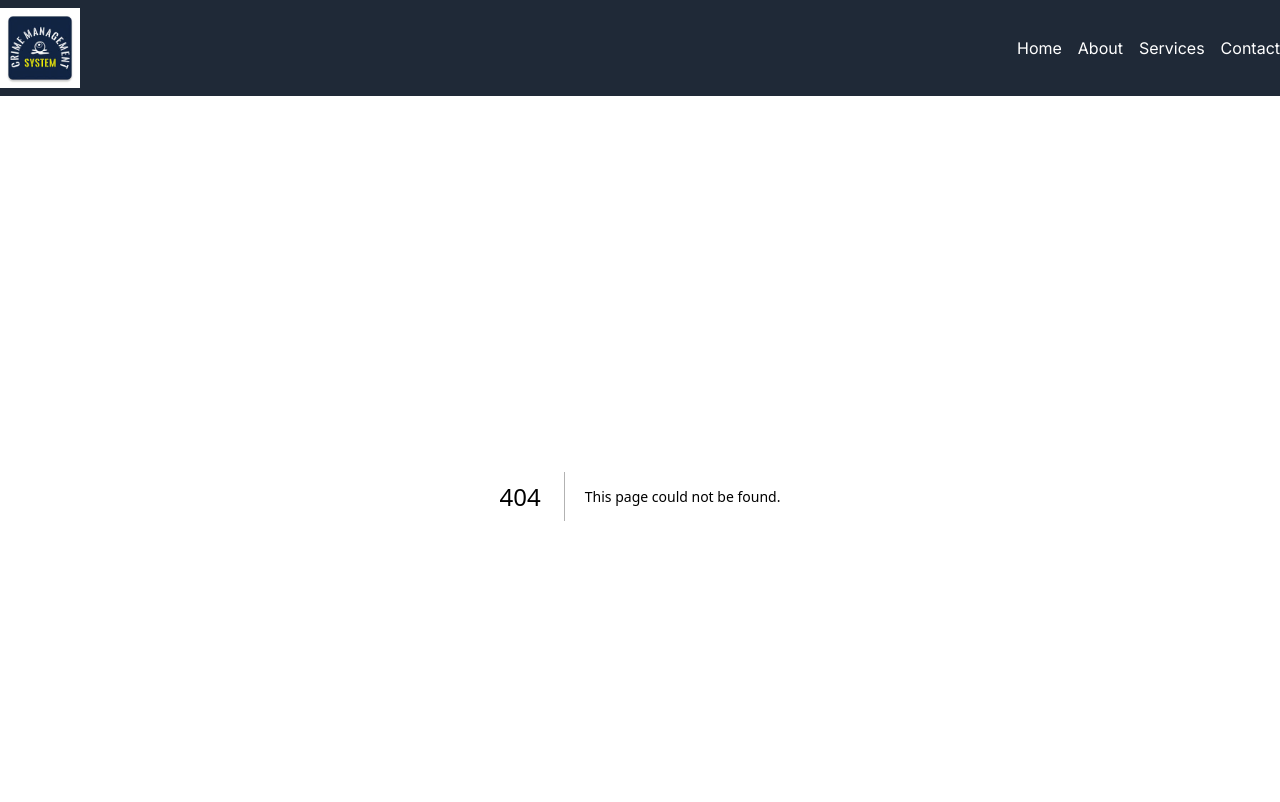
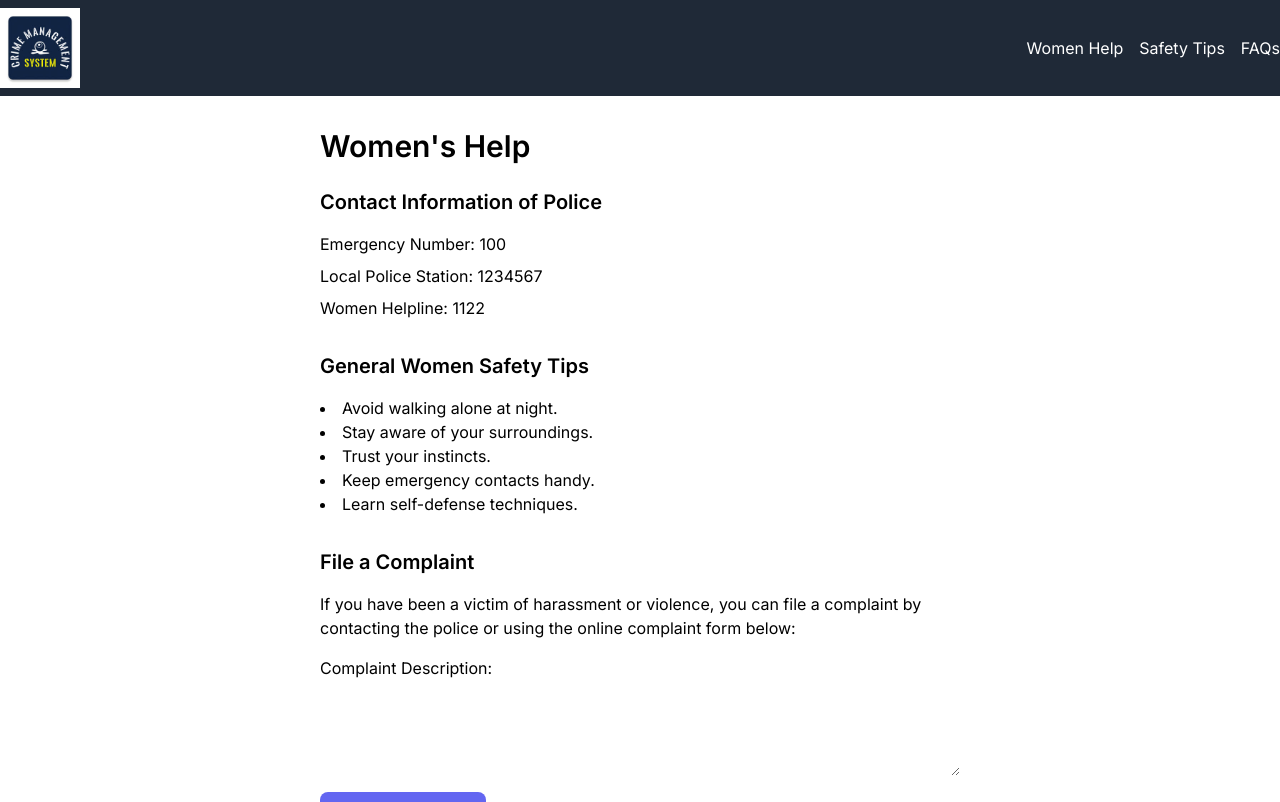
Before and after one commit to ayesha-batool/crime-management-system, a Next.js app: page /women-help in a window 1280 px wide. Before the commit this address had no page. Shown: the top 802 px of the page. Built offline with nearby package versions, Linux system fonts and the light colour scheme.

Commit message:
worked on pages

```diff
--- a/app/components/header.tsx
+++ b/app/components/header.tsx
@@ -1,18 +1,19 @@
 // components/Header.tsx
+
+import Link from "next/link";
 
 const Header: React.FC = () => {
   return (
     <header className="bg-gray-800 text-white py-2">
       <div className="container mx-auto flex justify-between items-center">
-          <div>
+        <Link href={"/"}>
           <img src="/images.jpg" alt="Logo" className="h-20" />
-          </div>
+        </Link>
         <nav className="hidden md:block">
           <ul className="flex space-x-4">
-              <li><a href="#" className="hover:text-gray-300">Home</a></li>
-              <li><a href="#" className="hover:text-gray-300">About</a></li>
-              <li><a href="#" className="hover:text-gray-300">Services</a></li>
-              <li><a href="#" className="hover:text-gray-300">Contact</a></li>
+            <li><Link href="/women-help" className="hover:text-gray-500">Women Help</Link></li>
+            <li><Link href="/safety-tips" className="hover:text-gray-500">Safety Tips</Link></li>
+            <li><Link href="/faq" className="hover:text-gray-500">FAQs</Link></li>
           </ul>
         </nav>
         <div className="md:hidden">
--- /dev/null
+++ b/app/women-help/page.tsx
@@ -0,0 +1,44 @@
+// pages/women-help.tsx
+
+const WomenHelpPage: React.FC = () => {
+    return (
+      <div className="max-w-2xl mx-auto py-8 px-4">
+        <h1 className="text-3xl font-semibold mb-6">Women&apos;s Help</h1>
+
+        {/* Section 1: Contact Information of Police */}
+        <section className="mb-8">
+          <h2 className="text-xl font-semibold mb-4">Contact Information of Police</h2>
+          <p className="mb-2">Emergency Number: 100</p>
+          <p className="mb-2">Local Police Station: 1234567</p>
+          <p className="mb-2">Women Helpline: 1122</p>
+        </section>
+
+        {/* Section 2: General Women Safety Tips */}
+        <section className="mb-8">
+          <h2 className="text-xl font-semibold mb-4">General Women Safety Tips</h2>
+          <ul className="list-disc list-inside">
+            <li>Avoid walking alone at night.</li>
+            <li>Stay aware of your surroundings.</li>
+            <li>Trust your instincts.</li>
+            <li>Keep emergency contacts handy.</li>
+            <li>Learn self-defense techniques.</li>
+          </ul>
+        </section>
+
+        {/* Section 3: File a Complaint */}
+        <section>
+          <h2 className="text-xl font-semibold mb-4">File a Complaint</h2>
+          <p className="mb-4">If you have been a victim of harassment or violence, you can file a complaint by contacting the police or using the online complaint form below:</p>
+          <form>
+            <div className="mb-4">
+              <label htmlFor="complaint">Complaint Description:</label>
+              <textarea id="complaint" className="block w-full rounded-lg border-gray-300 focus:border-indigo-500 focus:ring focus:ring-indigo-500 focus:ring-opacity-50" rows={4}></textarea>
+            </div>
+            <button type="submit" className="bg-indigo-500 text-white py-2 px-4 rounded-lg hover:bg-indigo-600 transition duration-300">Submit Complaint</button>
+          </form>
+        </section>
+      </div>
+    );
+  };
+
+  export default WomenHelpPage;
```
Lines whose indentation alone changed are shown as unchanged.
